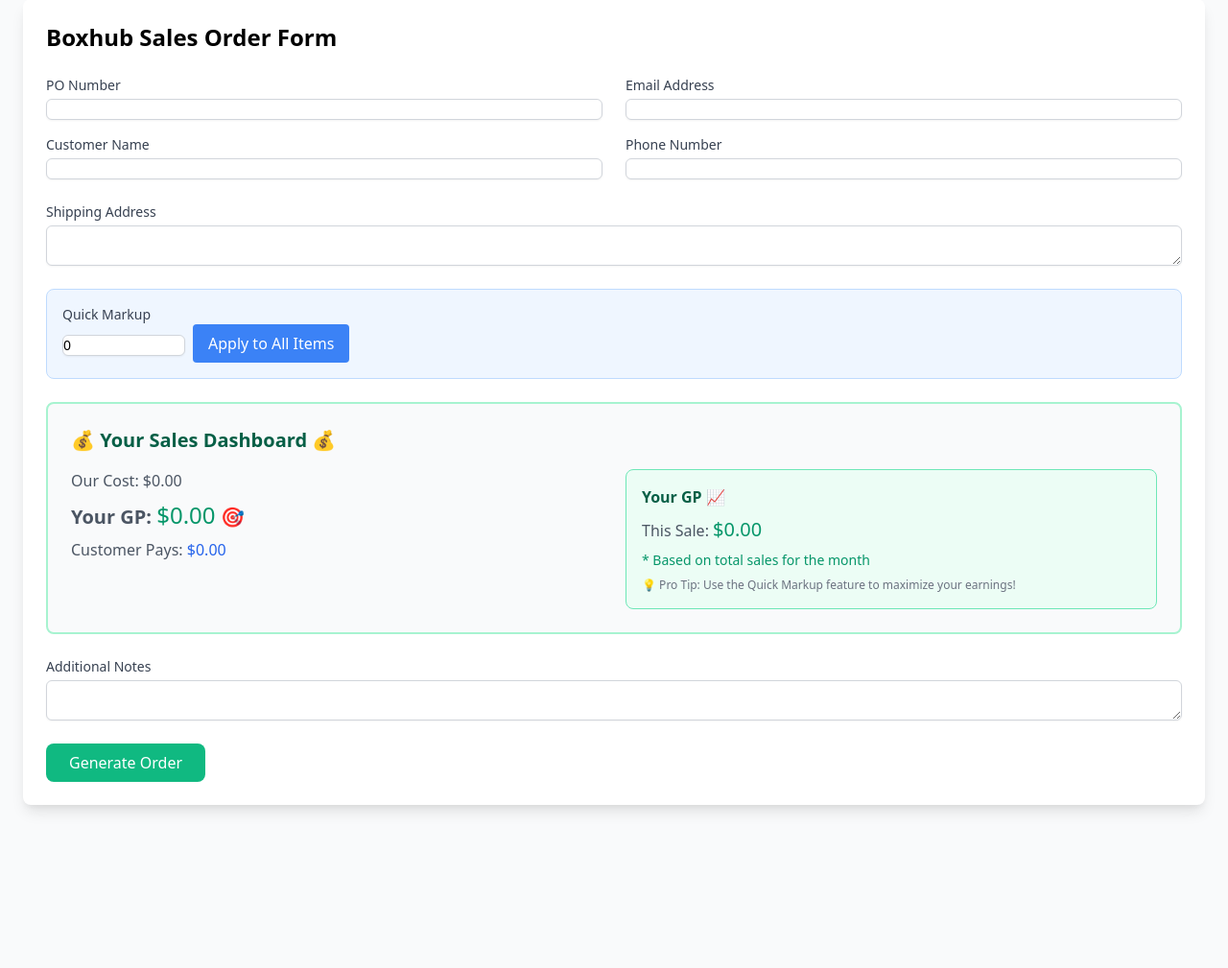
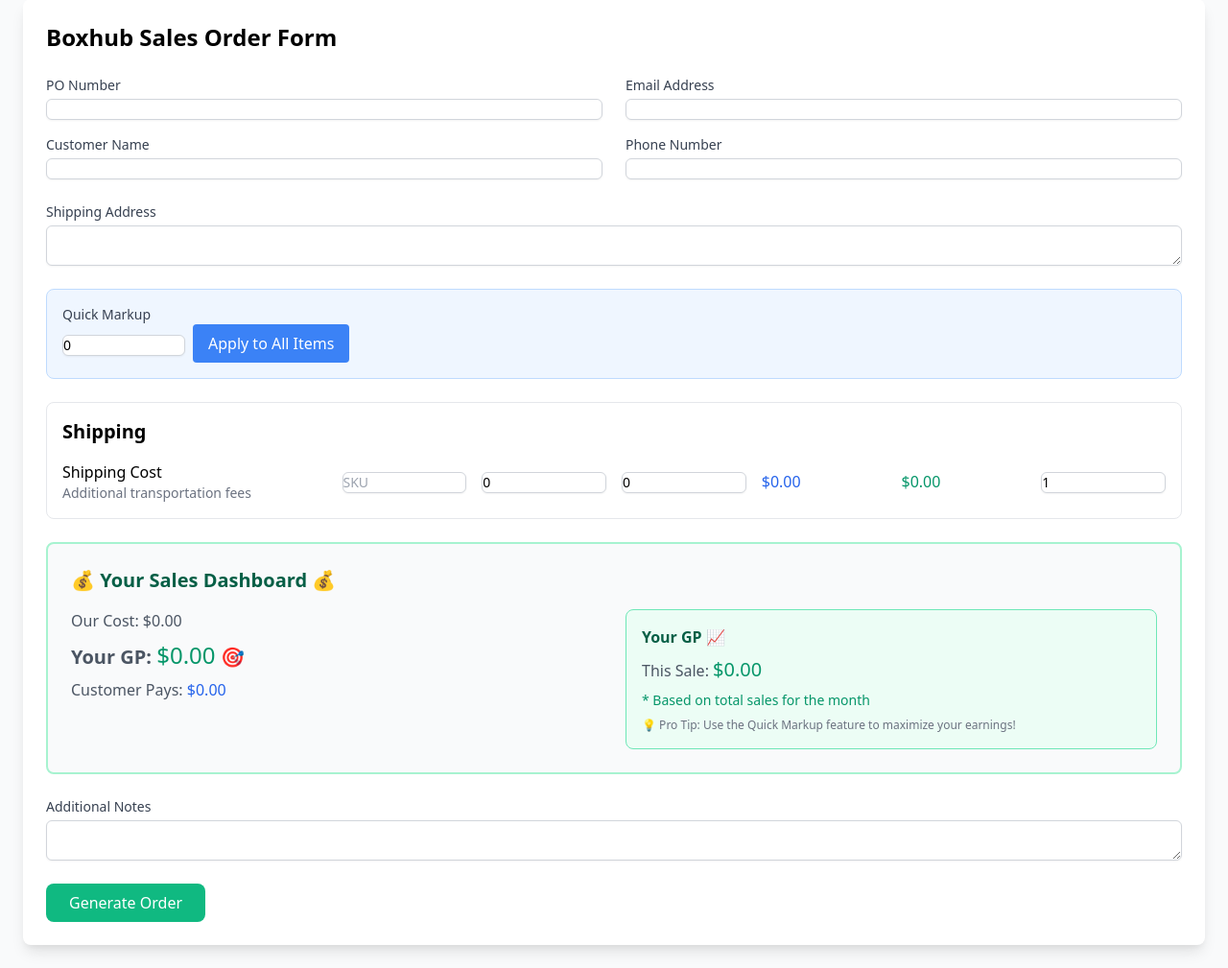
Before and after one commit to ryanE495/container-mod-system, a Flask app: template templates/order_form.html in a window 1280 px wide. Shown: the part 25-1034 px from the top of the page at 96% size. Before the commit the page ends 871 px from the top, so only its background shows below. Run offline with Flask 3, Linux system fonts and the light colour scheme; the template is opened without the code that fills it, so the values that code supplies are empty.

Commit message:
Updated order form with GP calculations

```diff
--- a/templates/order_form.html
+++ b/templates/order_form.html
@@ -117,6 +117,31 @@
             </div>
             {% endfor %}
 
+            <!-- Shipping Section -->
+            <div class="border rounded-lg p-4">
+                <h2 class="text-xl font-semibold mb-4">Shipping</h2>
+                <div class="grid grid-cols-8 gap-4 items-center">
+                    <div class="col-span-2">
+                        <span>Shipping Cost</span>
+                        <p class="text-sm text-gray-500">Additional transportation fees</p>
+                    </div>
+                    <div>
+                        <input type="text" placeholder="SKU" class="sku-input w-full rounded-md border border-gray-300 shadow-sm focus:border-indigo-500 focus:ring-indigo-500 sm:text-sm">
+                    </div>
+                    <div>
+                        <input type="number" min="0" value="0" class="base-price-input w-full rounded-md border border-gray-300 shadow-sm focus:border-indigo-500 focus:ring-indigo-500 sm:text-sm">
+                    </div>
+                    <div>
+                        <input type="number" min="0" max="100" value="0" class="markup-input w-full rounded-md border border-gray-300 shadow-sm focus:border-indigo-500 focus:ring-indigo-500 sm:text-sm">
+                    </div>
+                    <div class="customer-price text-blue-600 font-medium">$0.00</div>
+                    <div class="profit-margin text-green-600 font-medium">$0.00</div>
+                    <div>
+                        <input type="number" min="1" value="1" class="quantity-input w-full rounded-md border border-gray-300 shadow-sm focus:border-indigo-500 focus:ring-indigo-500 sm:text-sm">
+                    </div>
+                </div>
+            </div>
+
             <!-- Sales Summary -->
             <div class="bg-gray-50 p-6 rounded-lg border-2 border-green-200">
                 <h2 class="text-xl font-bold mb-4 text-green-800">💰 Your Sales Dashboard 💰</h2>
@@ -180,6 +205,18 @@
                     updateTotals();
                 }
             });
+
+            function getBasePrice(row) {
+                const basePriceInput = row.querySelector('.base-price-input');
+                const markupInput = row.querySelector('.markup-input');
+
+                if (basePriceInput) {
+                    return parseFloat(basePriceInput.value) || 0;
+                } else if (markupInput && markupInput.dataset.basePrice) {
+                    return parseFloat(markupInput.dataset.basePrice) || 0;
+                }
+                return 0;
+            }
 
             function updateMarkupTotal(row) {
                 if (!row) return null;
```
